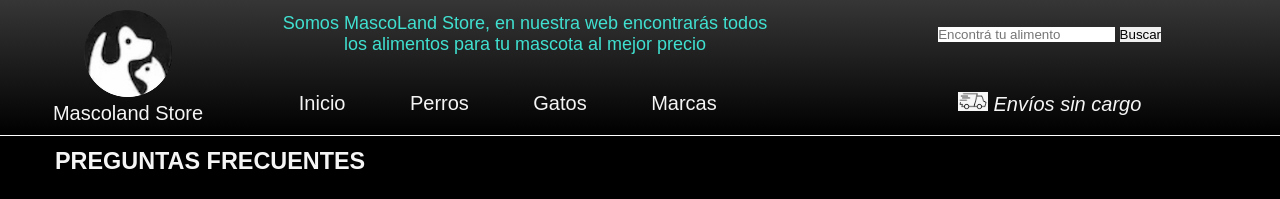
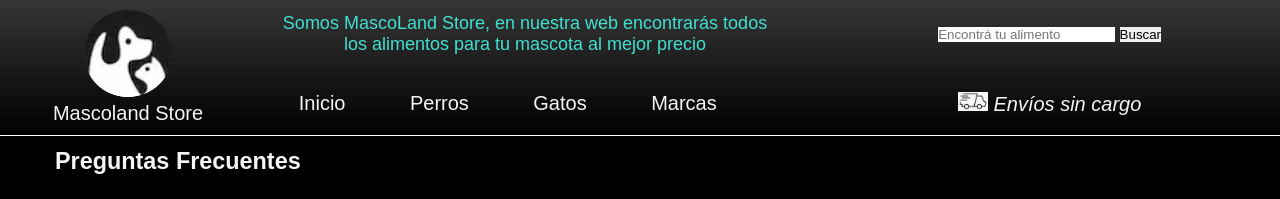
Before and after one commit to ferpascuzzi/EntregaGitHub, a plain HTML site: page Paginas adicionales/preguntas frecuentes.html in a window 1280 px wide. Shown: the top 199 px of the page. Drawn offline with nearby package versions, Linux system fonts and the light colour scheme; a web font is replaced by a local one.

Commit message:
UpdatePrimerCommit

```diff
--- a/Paginas adicionales/preguntas frecuentes.html
+++ b/Paginas adicionales/preguntas frecuentes.html
@@ -67,7 +67,7 @@
 
 <div class="preguntasFrecuentes">
 
-    <h1>PREGUNTAS FRECUENTES</h1>
+    <h1>Preguntas Frecuentes</h1>
     <br>
 
     <ul>Qué es Mascoland Store?
```
